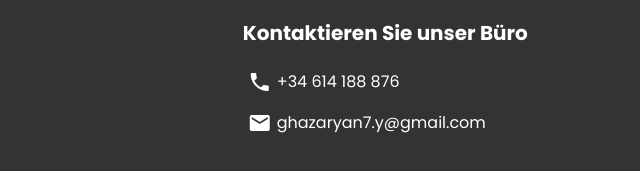
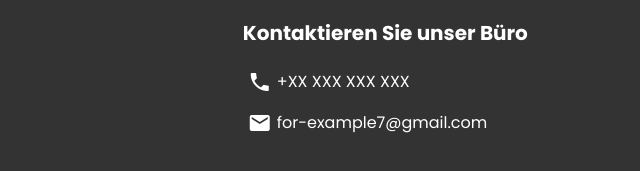
Before and after one commit to SG-Portfolio/SG-Portfolio.github.io, a plain HTML site: page indexge.html in a window 1280 px wide. Shown: the part 4621-4792 px from the top of the page, 198-838 px from the left. Drawn offline with nearby package versions, Linux system fonts and the light colour scheme; some packages are replaced by stand-ins of ours; a script that the page names is missing.

Commit message:
indexge.html

```diff
--- a/indexge.html
+++ b/indexge.html
@@ -575,12 +575,12 @@
                             <ul class="list-unstyled li-space-lg">
                                 <p><span class="material-icons icon">
                                         phone
-                                    </span><a title="Telefonnummer" href="tel:003024630820">+34
-                                        614 188 876</a></p>
+                                    </span><a title="Telefonnummer" href="tel:003024630820">+XX
+                                        XXX XXX XXX</a></p>
                                 <p><span class="material-icons icon">
                                         email
                                     </span><a title="E-Mail"
-                                        href="mailto:armour.american.councils@gmail.com">ghazaryan7.y@gmail.com</a></p>
+                                        href="mailto:armour.american.councils@gmail.com">for-example7@gmail.com</a></p>
                             </ul>
                         </div>
                         <p class="copyright">
```
